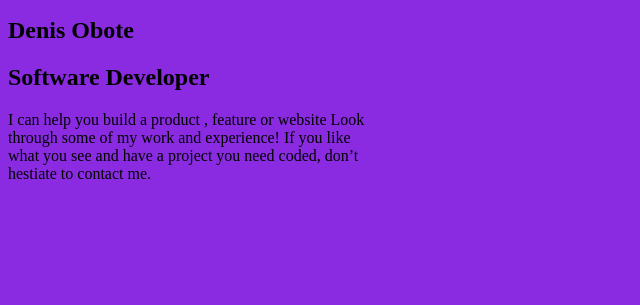
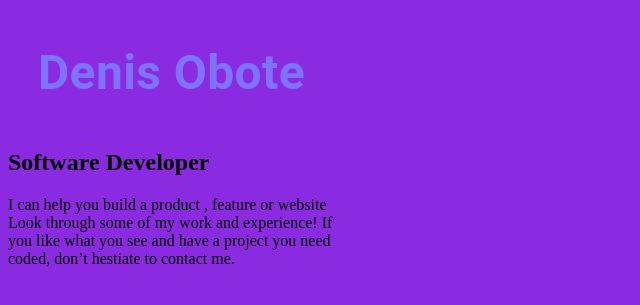
Before and after one commit to Obote/portfolio-obote, a website: page index.html in a window 1280 px wide. Shown: the part 39-344 px from the top of the page, without its empty margins (0-640 px from the left). Drawn offline with Linux system fonts and the light colour scheme; a web font is replaced by a local one.

Commit message:
Add heading style

```diff
--- a/styles/main.css
+++ b/styles/main.css
@@ -30,3 +30,23 @@ a {
   letter-spacing: 0.03em;
   text-align: center;
 }
+
+.profile-container {
+  height: 154px;
+  width: 327px;
+  left: 24px;
+  top: 120px;
+  border-radius: 0;
+}
+
+.profile-container h1 {
+  font-family: Roboto, sans-serif;
+  font-size: 48px;
+  font-style: normal;
+  font-weight: 700;
+  line-height: 72px;
+  letter-spacing: 0.3700000047683716px;
+  text-align: center;
+  color: #7D73FC;
+
+}
```
